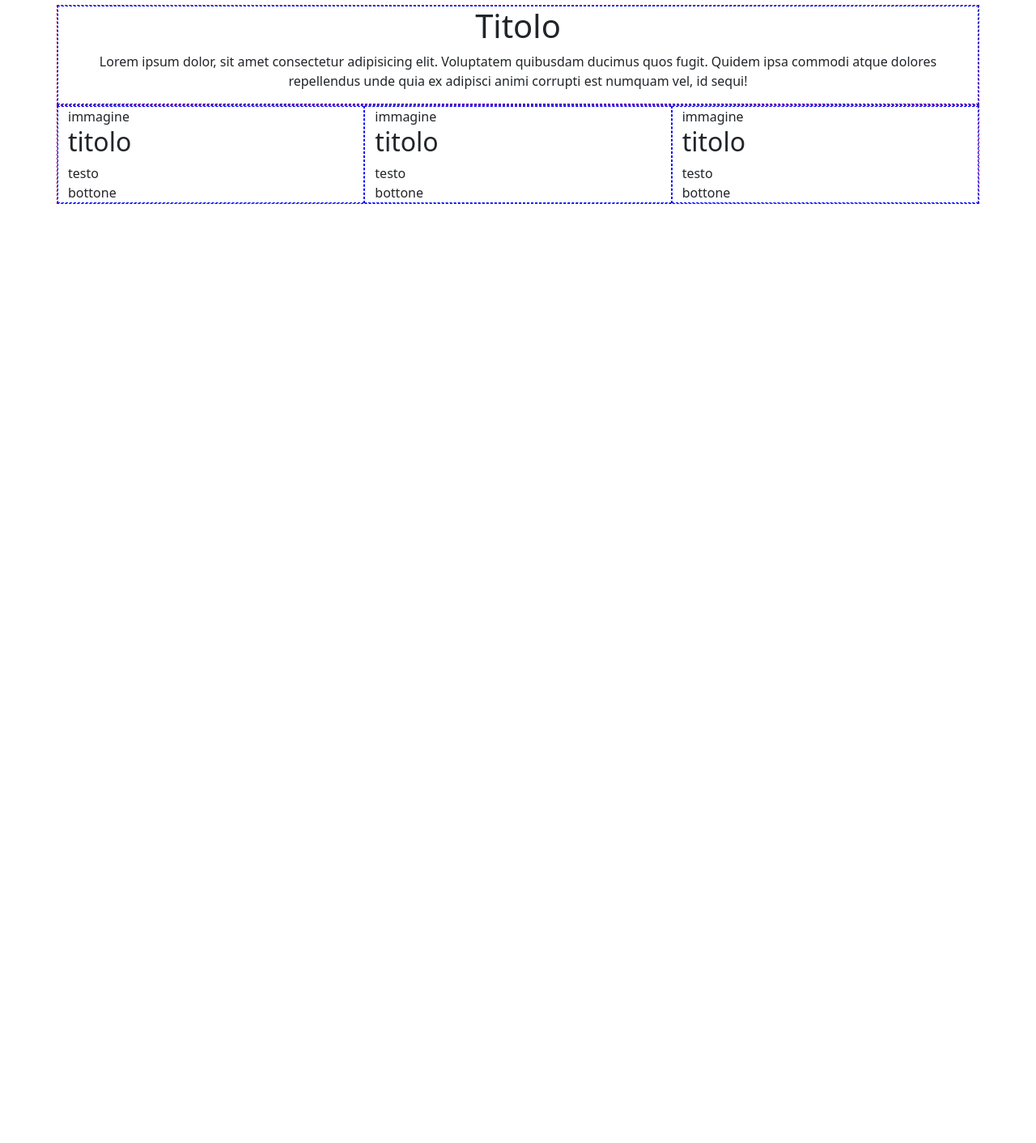
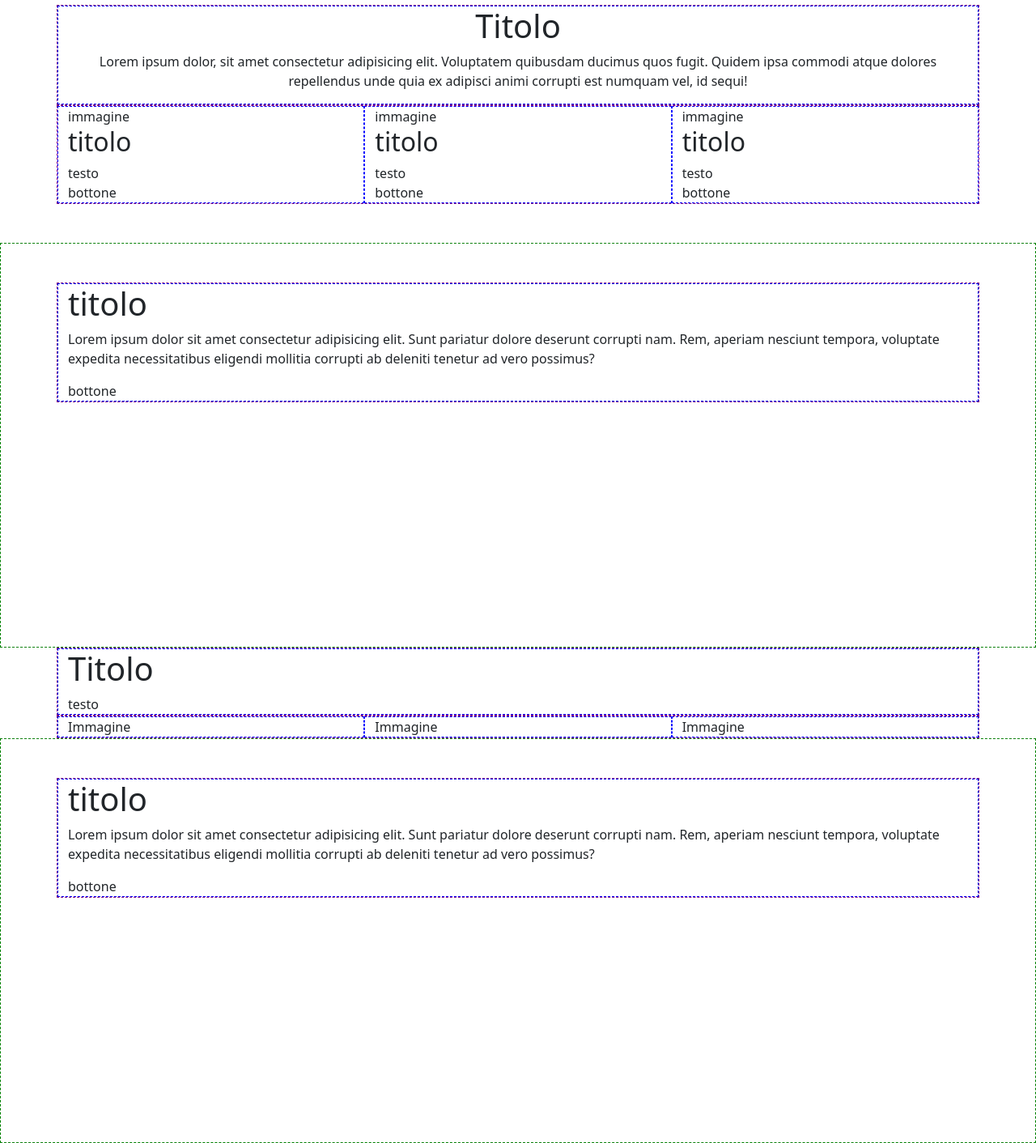
Before and after one commit to gianlutech/htmlcss-playstation, a plain HTML site: page index.html in a window 1280 px wide. Shown: the part 2194-3606 px from the top of the page at 81% size. Before the commit the page ends 2494 px from the top, so only its background shows below. Drawn offline with nearby package versions, Linux system fonts and the light colour scheme.

Commit message:
section new sales jumbatron

```diff
--- a/index.html
+++ b/index.html
@@ -205,6 +205,60 @@
                 </div>
             </div>
         </section>
+        <!-- JUMBATRON -->
+        <section class="jumbatron py-5">
+            <div class="container">
+                <div class="row">
+                    <div class="col">
+                        <h1>titolo</h1>
+                        <p>Lorem ipsum dolor sit amet consectetur adipisicing elit. Sunt pariatur dolore deserunt
+                            corrupti
+                            nam. Rem, aperiam nesciunt tempora, voluptate expedita necessitatibus eligendi mollitia
+                            corrupti
+                            ab deleniti tenetur ad vero possimus?</p>
+                        <div>bottone</div>
+                    </div>
+                </div>
+            </div>
+        </section>
+        <!-- NEW SALES -->
+        <section id="new-sales">
+            <div class="container">
+                <div class="row">
+                    <div class="col">
+                        <h1>Titolo</h1>
+                        <div>testo</div>
+                    </div>
+                </div>
+                <div class="row">
+                    <div class="col-12 col-md-4">
+                        <div>Immagine</div>
+                    </div>
+                    <div class="col-12 col-md-4">
+                        <div>Immagine</div>
+                    </div>
+                    <div class="col-12 col-md-4">
+                        <div>Immagine</div>
+                    </div>
+                </div>
+            </div>
+        </section>
+        <!-- JUMBATRON -->
+        <section class="jumbatron py-5">
+            <div class="container">
+                <div class="row">
+                    <div class="col">
+                        <h1>titolo</h1>
+                        <p>Lorem ipsum dolor sit amet consectetur adipisicing elit. Sunt pariatur dolore deserunt
+                            corrupti
+                            nam. Rem, aperiam nesciunt tempora, voluptate expedita necessitatibus eligendi mollitia
+                            corrupti
+                            ab deleniti tenetur ad vero possimus?</p>
+                        <div>bottone</div>
+                    </div>
+                </div>
+            </div>
+        </section>
     </main>
 </body>
 
```
